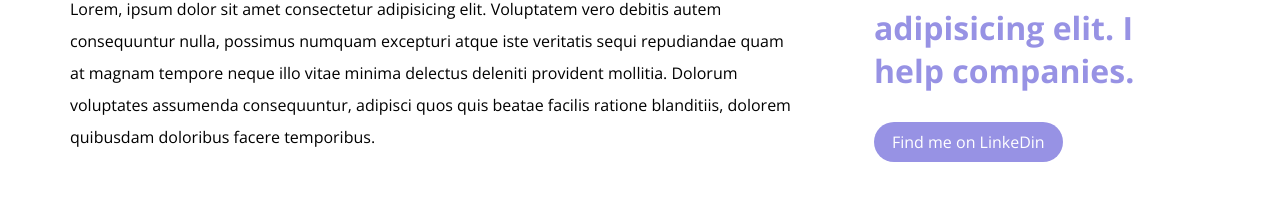
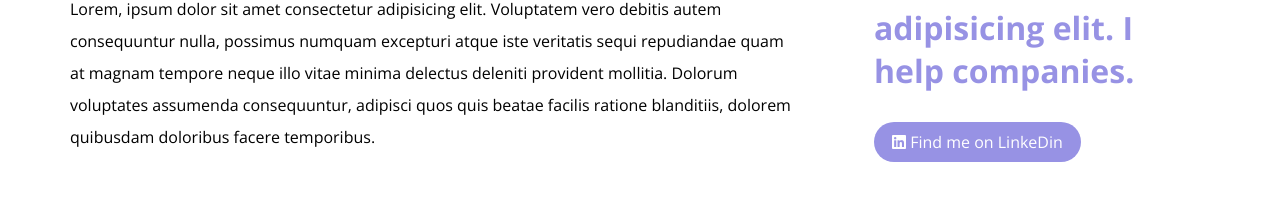
Before and after one commit to FedericaSidoti/htmlcss-responsive-layout, a plain HTML site: page index.html in a window 1280 px wide. Shown: the part 4423-4635 px from the top of the page. Drawn offline with nearby package versions, Linux system fonts and the light colour scheme.

Commit message:
FIX- icon on  button "linkedin"

```diff
--- a/index.html
+++ b/index.html
@@ -37,6 +37,7 @@
     </header>
     <!-- main -->
     <main class="debu">
+        <!--Hero-->
         <section class="hero">
             <div class="container">
                 <div class="row">
@@ -111,6 +112,7 @@
                 </div>
             </div>
         </section>
+        <!--Planning-->
         <section class="planning">
             <div class="container-small">
                 <div class="row">
@@ -136,6 +138,7 @@
                 </div>
             </div>
         </section>
+        <!--Partners-->
         <section class="partners">
             <div class="container">
                 <div class="row">
@@ -200,6 +203,7 @@
                 </div>
             </div>
         </section>
+        <!--Benefits-->
         <section class="benefits">
             <div class="container">
                 <div class="row">
@@ -283,7 +287,7 @@
                             <span class="icon purple-text"><i class="fa-solid fa-quote-left"></i></span>
                         </div>
                         <h2 class="card-title purple-text">Lorem ipsum dolor, sit amet consectetur adipisicing elit. I help companies. </h2>
-                        <div class="button">Find me on LinkeDin</div>
+                        <div class="button"> <i class="fa-brands fa-linkedin"></i> Find me on LinkeDin</div>
                     </div>
                 </div>
             </div>
```
